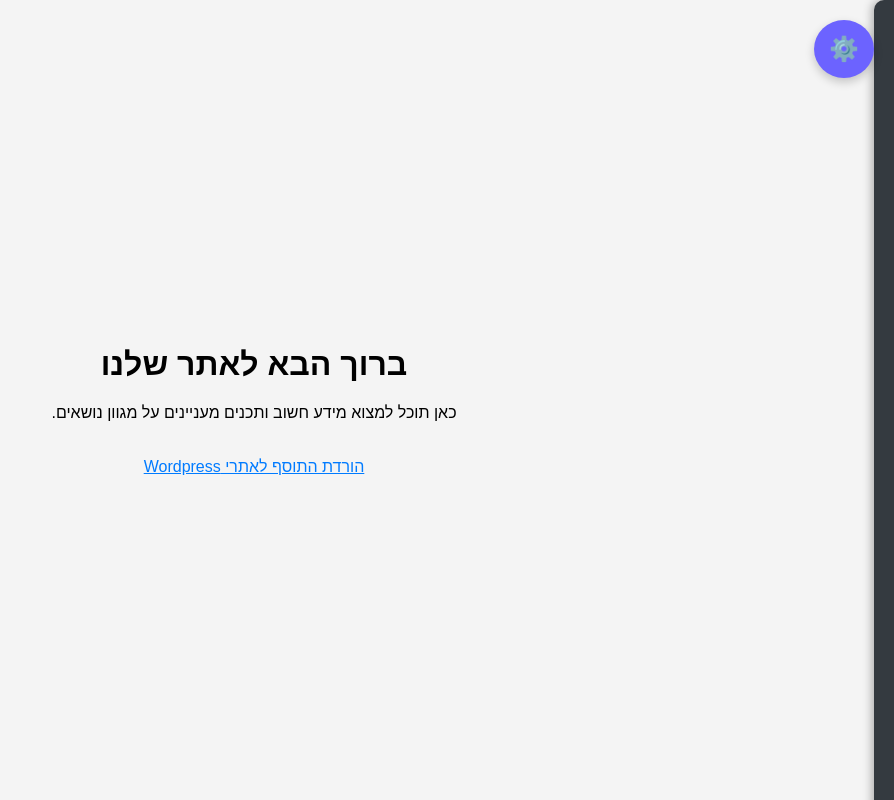
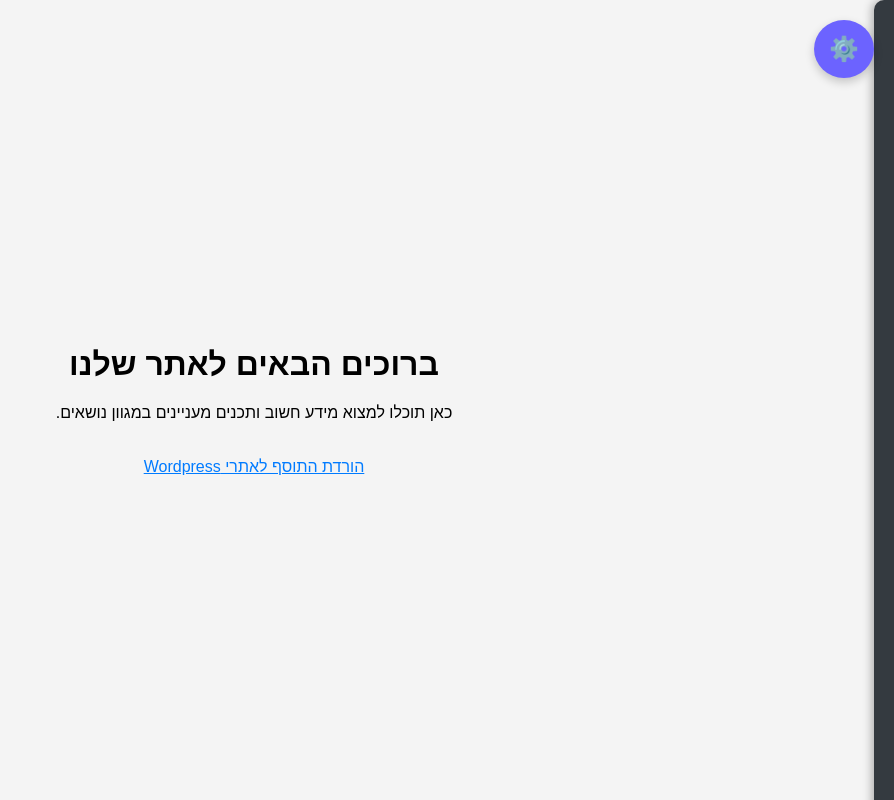
Before and after one commit to tools-by-rotem/accessibility-toolbar, a plain HTML site: page index.html in a window 1280 px wide. Shown: the whole page, without its empty margins (386-1280 px from the left). Drawn offline with Linux system fonts and the light colour scheme.

Commit message:
Update index.html
plural

```diff
--- a/index.html
+++ b/index.html
@@ -178,8 +178,8 @@
     </div>
 
     <div class="content">
-        <h1>ברוך הבא לאתר שלנו</h1>
-        <p>כאן תוכל למצוא מידע חשוב ותכנים מעניינים על מגוון נושאים.</p>
+        <h1>ברוכים הבאים לאתר שלנו</h1>
+        <p>כאן תוכלו למצוא מידע חשוב ותכנים מעניינים במגוון נושאים.</p>
         <a href="https://drive.google.com/file/d/1ufcOmgi-qeN2HY6SjdZ-lcBW_9U_MwX3/view">הורדת התוסף לאתרי Wordpress</a>
     </div>
 
```
